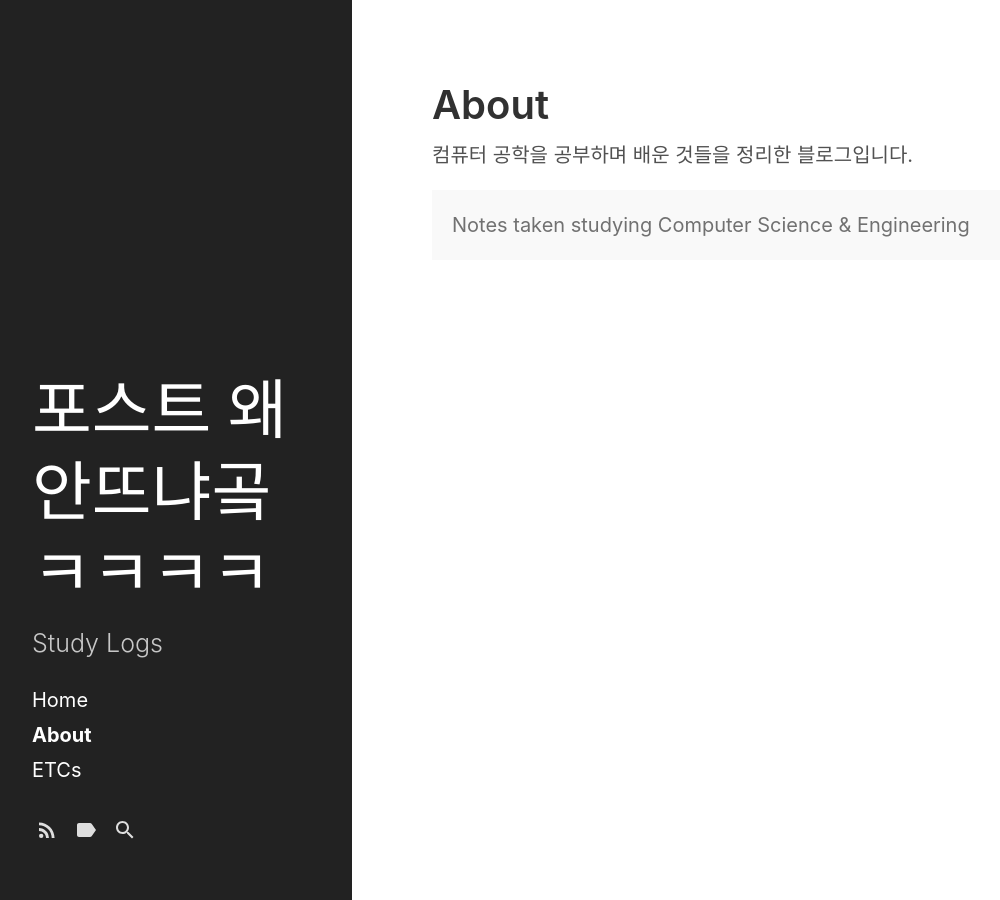
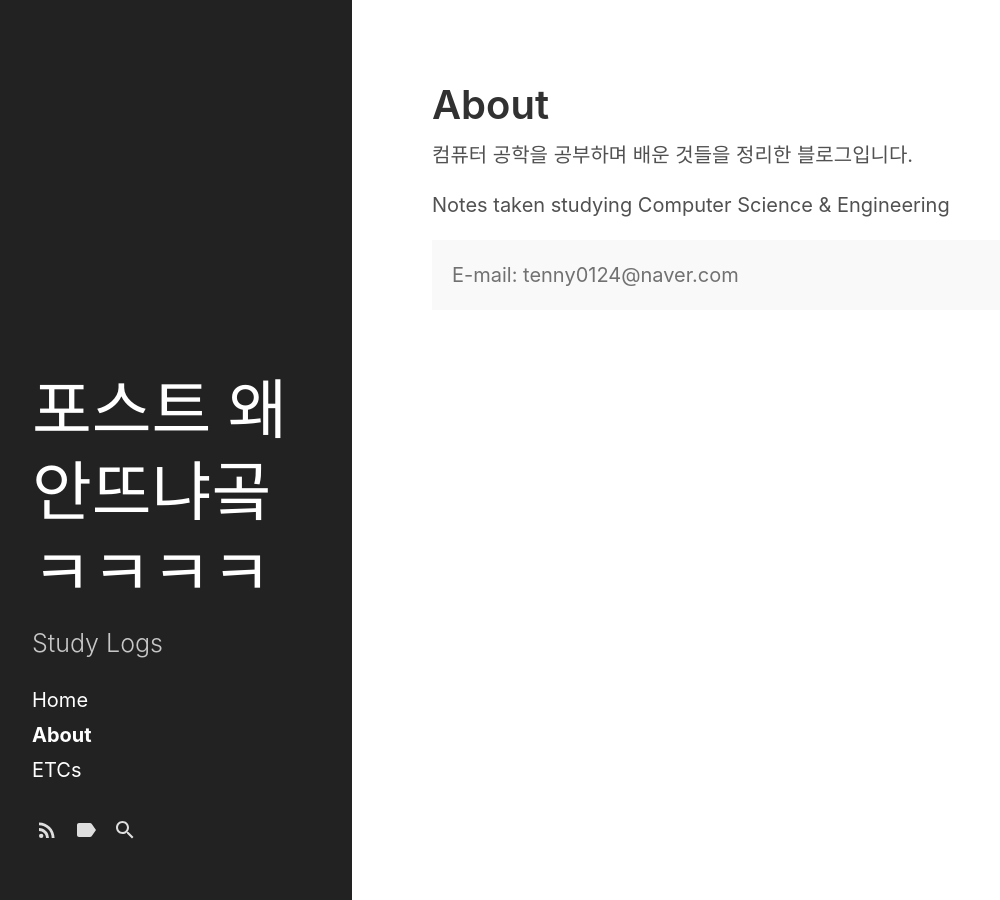
Before and after one commit to TaeAhnK/TaeAhnK.github.io, a Jekyll site: the page built from about.md, in a window 1280 px wide. Shown: the whole page, without its empty margins (8-1008 px from the left). Built offline with Jekyll 4.4.1, drawn with Linux system fonts in a browser that asks for light colours; some web fonts are replaced.

Commit message:
Add email info to about.md

```diff
--- a/about.md
+++ b/about.md
@@ -8,6 +8,10 @@ sidebar_link: true
   컴퓨터 공학을 공부하며 배운 것들을 정리한 블로그입니다.
 </p>
 
-<p class="message">
+<p>
   Notes taken studying Computer Science & Engineering
 </p>
+
+<p class=message>
+  E-mail: tenny0124@naver.com
+</p>
```
